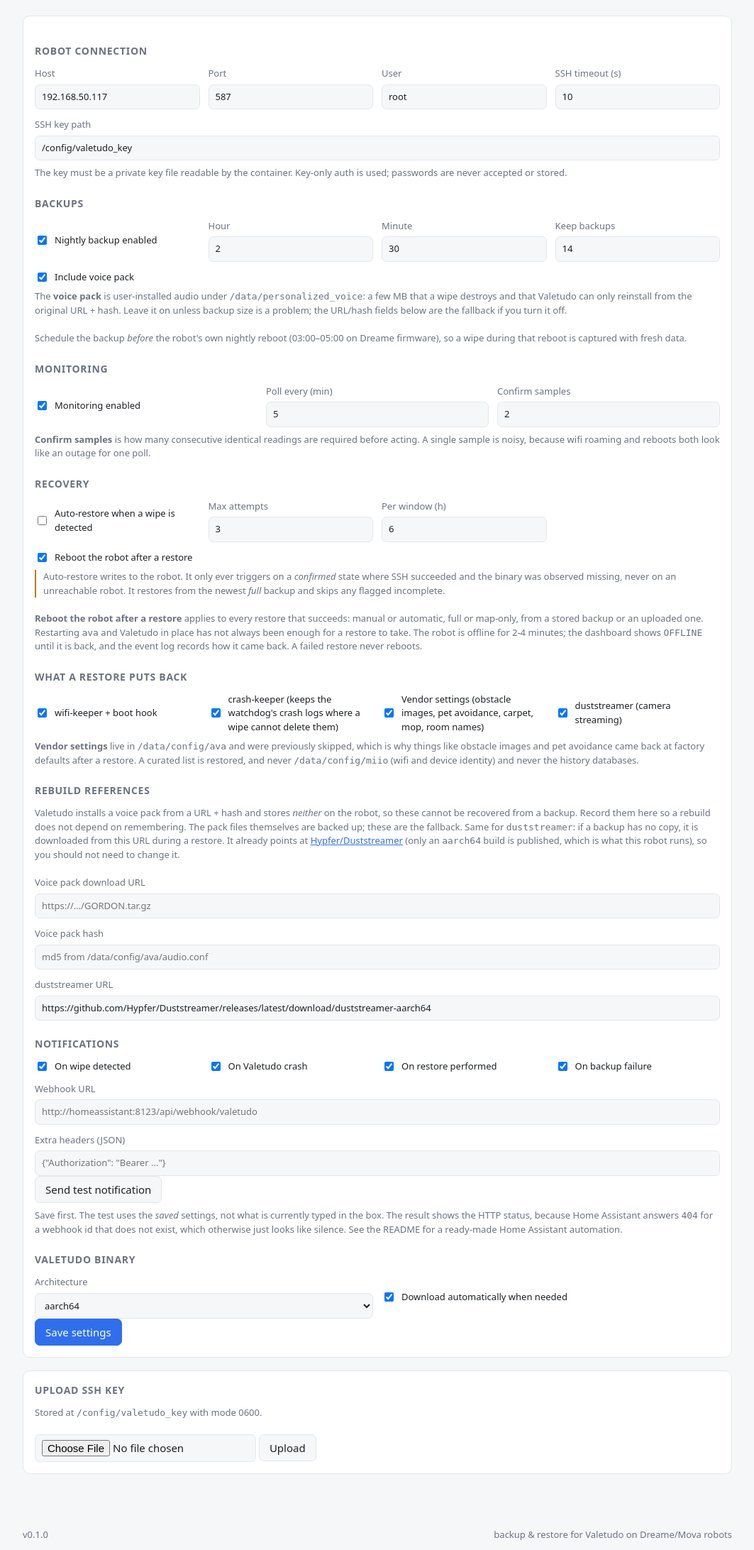
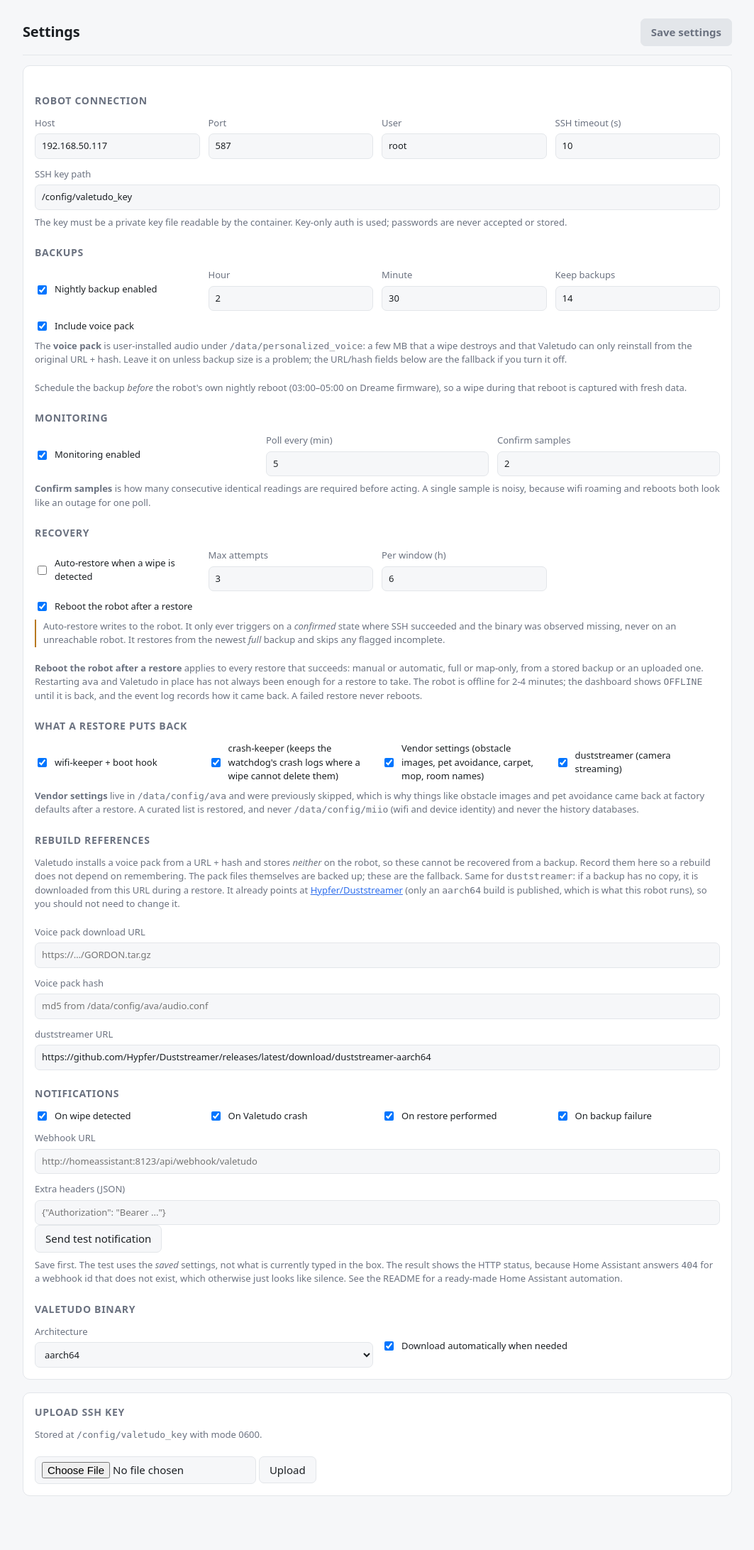
Before and after one commit to adman234/valetudo-restore, a FastAPI app: page /settings in a window 1280 px wide. Shown: the part 59-2243 px from the top of the page at 71% size, without its empty margins (108-1171 px from the left). Run offline with FastAPI, Linux system fonts and the light colour scheme.

Commit message:
UI: sticky Save button that shows unsaved changes; buttons keep their width
Settings: Save moves from the bottom of a long form to a sticky title bar at
the top, so it is always on screen. It is grey and disabled until a field
differs from what the server rendered, green when there is something to save.
Dirtiness is computed from each element's default value/checked/selected
state rather than a snapshot, so reverting an edit greys it again, and a
browser that restores typed values on back-navigation still shows them as
unsaved. The button renders enabled, so saving still works without JS.

Dashboard: a button that swaps its label for "working…" pinned nothing, so it
shrank and shoved every later button along. Measured at 1400px: one Test
connection click moved five buttons and pulled "Restore all data" up a row.
busy()/idle() now pin the button's width for the duration and restore it
after; the same helper covers the SSH key upload.

Verified in a browser against a local instance: no button moves or resizes
while busy (the old behaviour, reproduced as a control, shifts five); Save
goes grey/green/grey correctly for text, checkbox and select edits, stays
pinned when scrolled, and saves. Existing suites: 53, 29 and 28 pass.

Co-Authored-By: Claude Opus 5.5 <noreply@anthropic.com>

```diff
--- a/app/static/app.js
+++ b/app/static/app.js
@@ -49,6 +49,23 @@
     });
   }
 
+  // A button that swaps its label for "working…" would change width and shove
+  // every button after it along. Pin the current width for the duration.
+  function busy(btn, text) {
+    btn.dataset.label = btn.textContent;
+    btn.style.width = btn.getBoundingClientRect().width + "px";
+    btn.classList.add("busy");
+    btn.disabled = true;
+    btn.textContent = text;
+  }
+
+  function idle(btn) {
+    btn.disabled = false;
+    if (btn.dataset.label !== undefined) { btn.textContent = btn.dataset.label; }
+    btn.style.width = "";
+    btn.classList.remove("busy");
+  }
+
   document.addEventListener("click", function (ev) {
     var btn = ev.target.closest("button[data-post]");
     if (!btn) { return; }
@@ -69,9 +86,7 @@
       opts.body = body;
     }
 
-    var label = btn.textContent;
-    btn.disabled = true;
-    btn.textContent = "working…";
+    busy(btn, "working…");
 
     fetch(url, opts)
       .then(function (r) { return r.json().catch(function () { return { status: r.status }; }); })
@@ -85,10 +100,7 @@
         }
       })
       .catch(function (e) { show(out, "Request failed: " + e); })
-      .finally(function () {
-        btn.disabled = false;
-        btn.textContent = label;
-      });
+      .finally(function () { idle(btn); });
   });
 
   function wireUpload(formId, url, outSel, confirmMsg) {
@@ -98,14 +110,13 @@
       ev.preventDefault();
       if (confirmMsg && !window.confirm(confirmMsg)) { return; }
       var btn = f.querySelector("button[type=submit]");
-      var label = btn ? btn.textContent : "";
-      if (btn) { btn.disabled = true; btn.textContent = "uploading…"; }
+      if (btn) { busy(btn, "uploading…"); }
       fetch(url, { method: "POST", body: new FormData(f) })
         .then(function (r) { return r.json(); })
         .then(function (d) { show(outSel, d); })
         .catch(function (e) { show(outSel, "Upload failed: " + e); })
         .finally(function () {
-          if (btn) { btn.disabled = false; btn.textContent = label; }
+          if (btn) { idle(btn); }
         });
     });
   }
@@ -123,6 +134,35 @@
   }
 
   wireUpload("keyform", "/api/upload-key", "#keyout", null);
+
+  // Settings: the Save button is grey and disabled until a field differs from
+  // what the server rendered, then green. Compared against the elements'
+  // default values rather than a snapshot, so a browser that restores typed
+  // values on back-navigation still shows them as unsaved.
+  var sf = document.getElementById("settingsform");
+  var sb = document.getElementById("savebtn");
+  if (sf && sb) {
+    var changed = function (el) {
+      if (!el.name || el.type === "hidden" || el.type === "file") { return false; }
+      if (el.type === "checkbox" || el.type === "radio") { return el.checked !== el.defaultChecked; }
+      if (el.tagName === "SELECT") {
+        var opts = Array.prototype.slice.call(el.options);
+        var def = opts.filter(function (o) { return o.defaultSelected; })[0] || opts[0];
+        return !!def && !def.selected;
+      }
+      return el.value !== el.defaultValue;
+    };
+    var refresh = function () {
+      var dirty = Array.prototype.some.call(sf.elements, changed);
+      sb.disabled = !dirty;
+      sb.classList.toggle("dirty", dirty);
+      sb.title = dirty ? "You have unsaved changes" : "No changes to save";
+    };
+    sf.addEventListener("input", refresh);
+    sf.addEventListener("change", refresh);
+    window.addEventListener("pageshow", refresh);
+    refresh();
+  }
 
   // The restore form has TWO submit buttons posting to different endpoints
   // (everything vs map-only), so the target comes from the button, not the form.
--- a/app/static/style.css
+++ b/app/static/style.css
@@ -125,3 +125,17 @@ tr.incomplete td { background: color-mix(in srgb, var(--err) 6%, transparent); }
 .reasons { font: 12.5px/1.4 system-ui, -apple-system, "Segoe UI", Roboto, sans-serif;
            color: var(--err); margin-top: 3px; word-break: normal; }
 .reasons.dim { color: var(--dim); }
+
+/* Settings: sticky title bar holding the Save button */
+.pagebar { position: sticky; top: 0; z-index: 10; display: flex; align-items: center;
+           justify-content: space-between; gap: 12px; background: var(--bg);
+           padding: 10px 0 12px; margin: -6px 0 14px; border-bottom: 1px solid var(--line); }
+.pagebar h1 { font-size: 20px; margin: 0; font-weight: 650; letter-spacing: -0.01em; }
+button.save { font-weight: 600; background: var(--line); border-color: var(--line); color: var(--dim); }
+button.save[disabled] { opacity: 1; cursor: default; }
+button.save[disabled]:hover { border-color: var(--line); color: var(--dim); }
+button.save.dirty { background: var(--ok); border-color: var(--ok); color: #fff; }
+button.save.dirty:hover { filter: brightness(1.08); color: #fff; }
+
+/* a button showing "working…" keeps its width; clip rather than wrap */
+button.busy { white-space: nowrap; overflow: hidden; text-overflow: ellipsis; }
--- a/app/templates/settings.html
+++ b/app/templates/settings.html
@@ -1,10 +1,17 @@
 {% extends "base.html" %}
 {% block body %}
+{# Save lives up here, sticky, so it is never off-screen. It submits the form
+   below via the form= attribute. It renders enabled so saving still works
+   without JavaScript; app.js greys it out until something actually changes. #}
+<div class="pagebar">
+  <h1>Settings</h1>
+  <button type="submit" form="settingsform" id="savebtn" class="save">Save settings</button>
+</div>
 {% if request.query_params.get('saved') %}
 <div class="banner ok">Settings saved.</div>
 {% endif %}
 
-<form method="post" action="/settings" class="panel">
+<form id="settingsform" method="post" action="/settings" class="panel">
   <!-- Booleans this form actually renders. The POST handler treats a bool as
        "unchecked" only if it is named here, so a field added to the model but
        not to this template can never be silently forced to false. -->
@@ -142,7 +149,6 @@
     <label class="check"><input type="checkbox" name="auto_download_binary" {% if s.auto_download_binary %}checked{% endif %}> Download automatically when needed</label>
   </div>
 
-  <div class="actions"><button type="submit" class="primary">Save settings</button></div>
 </form>
 
 <section class="panel">
```
